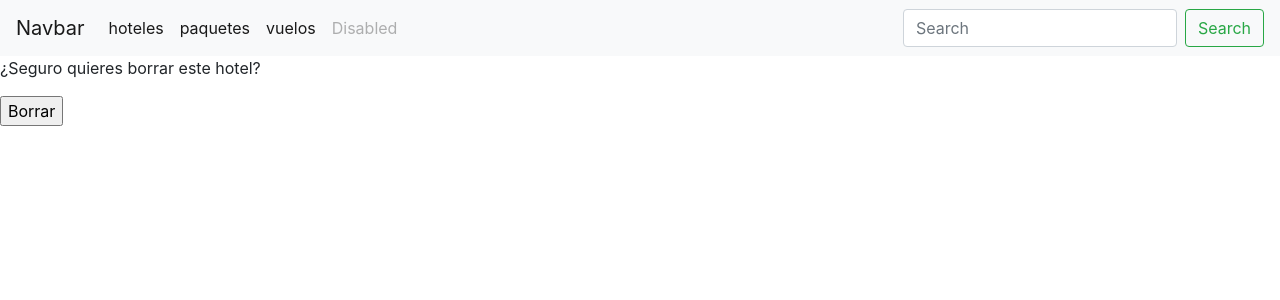
After one commit to marcovillamea/pagina_compartida, a Django app: page /info/delete-hotel/1/ in a window 1280 px wide. The commit adds this page. Shown: the top 300 px of the page. Run offline with Django 4.2, Linux system fonts and the light colour scheme; data comes from the database, SQL or seed files in the repository; both versions use the stored data as it was after the commit.

Commit message:
borrar hotel

```diff
--- /dev/null
+++ b/pagina_viajes/template/delete_hotel.html
@@ -0,0 +1,19 @@
+{%  extends "template/base.html" %}
+
+{% block titulo %}
+Borrar Hotel
+{% endblock %}
+
+{% block contenidoquecambia %}
+
+<p>¿Seguro quieres borrar este hotel?</p>
+
+
+<form actions="" method="POST">
+    {% csrf_token %}
+
+        <p><input type="submit", value="Borrar"></p>
+
+    </form>
+
+{% endblock  %}
--- a/pagina_viajes/template/hotel.html
+++ b/pagina_viajes/template/hotel.html
@@ -28,6 +28,8 @@ Hoteles
             <p class="card-text">Fecha de Entrada: {{i.date_departue}}</p>
             <p class="card-text">Fecha de Salida: {{i.date_return}}</p>
             <h3 class="card-text">Precio: {{i.price}}</h3>
+            <a href="#" class="btn btn-primary">Editar</a>
+            <a href="/info/delete-hotel/{{ i.id }}/" class="btn btn-danger">Borrar</a>
         </div>
     </div>
 
--- a/pagina_viajes/template/paquete.html
+++ b/pagina_viajes/template/paquete.html
@@ -26,6 +26,8 @@
         <h3 class="card-subtitle mb-2 text-muted">{{paquete.location}}</h3>
         <p class="card-text">{{paquete.description}}</p>
         <h3 class="card-title">Precio: {{paquete.price}}</h3>
+        <a href="#" class="btn btn-primary">Editar</a>
+        <a href="#" class="btn btn-danger">Borrar</a>
         </div>
     </div>
 
--- a/pagina_viajes/template/vuelo.html
+++ b/pagina_viajes/template/vuelo.html
@@ -26,6 +26,8 @@ Vuelos
             <p class="card-text">Fecha de Ida: {{i.date_departue}}</p>
             <p class="card-text">Fecha de Vuelta: {{i.date_return}}</p>
             <h3 class="card-title">Precio: {{i.price}}</h3>
+            <a href="#" class="btn btn-primary">Editar</a>
+            <a href="#" class="btn btn-danger">Borrar</a>
             </div>
         </div>
 
--- a/pagina_viajes/viajes/urls.py
+++ b/pagina_viajes/viajes/urls.py
@@ -1,8 +1,8 @@
 from cmath import inf
 from django.urls import path
 from viajes.views import verPaquetes, verHotel, verVuelo, formulario_paquete,formulario_vuelo,formulario_hotel
-
 from viajes.views import search_hotel, viajeformulario, lista_viajes, search_vuelo, search_paquete
+from viajes.views import delete_hotel
 
 
 urlpatterns = [
@@ -17,4 +17,5 @@ urlpatterns = [
     path("create-paquete/", formulario_paquete),
     path("create-vuelo/", formulario_vuelo),
     path("create-hotel/", formulario_hotel),
+    path("delete-hotel/<int:pk>/", delete_hotel, name = "delete-hotel"),
 ]
--- a/pagina_viajes/viajes/views.py
+++ b/pagina_viajes/viajes/views.py
@@ -127,3 +127,13 @@ def search_paquete(request):
     paquete = Paquete.objects.filter(name__icontains = request.GET['search'])
     context = {'paquete':paquete}
     return render(request, 'search_products.html', context= context)
+
+def delete_hotel(request, pk):
+    if request.method == "GET":
+        hotel = Hotel.objects.get(pk=pk)
+        context = {'hotel':hotel}
+        return render(request, "delete_hotel.html", context = context)
+    elif request.method == "POST":
+        hotel = Hotel.objects.get(pk=pk)
+        hotel.delete()
+        return redirect(verHotel)
```
Also changed, not shown: pagina_viajes/db.sqlite3.
